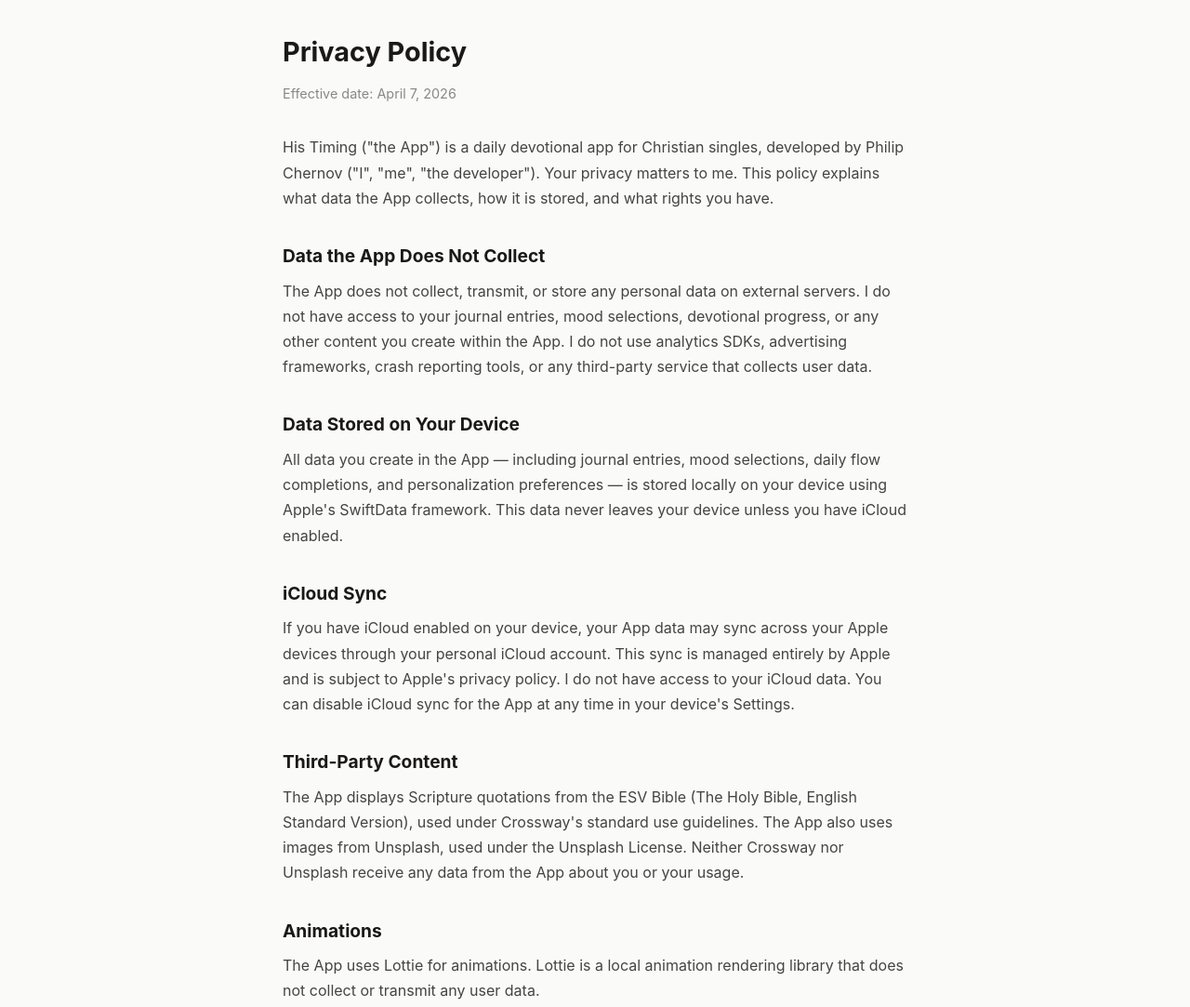
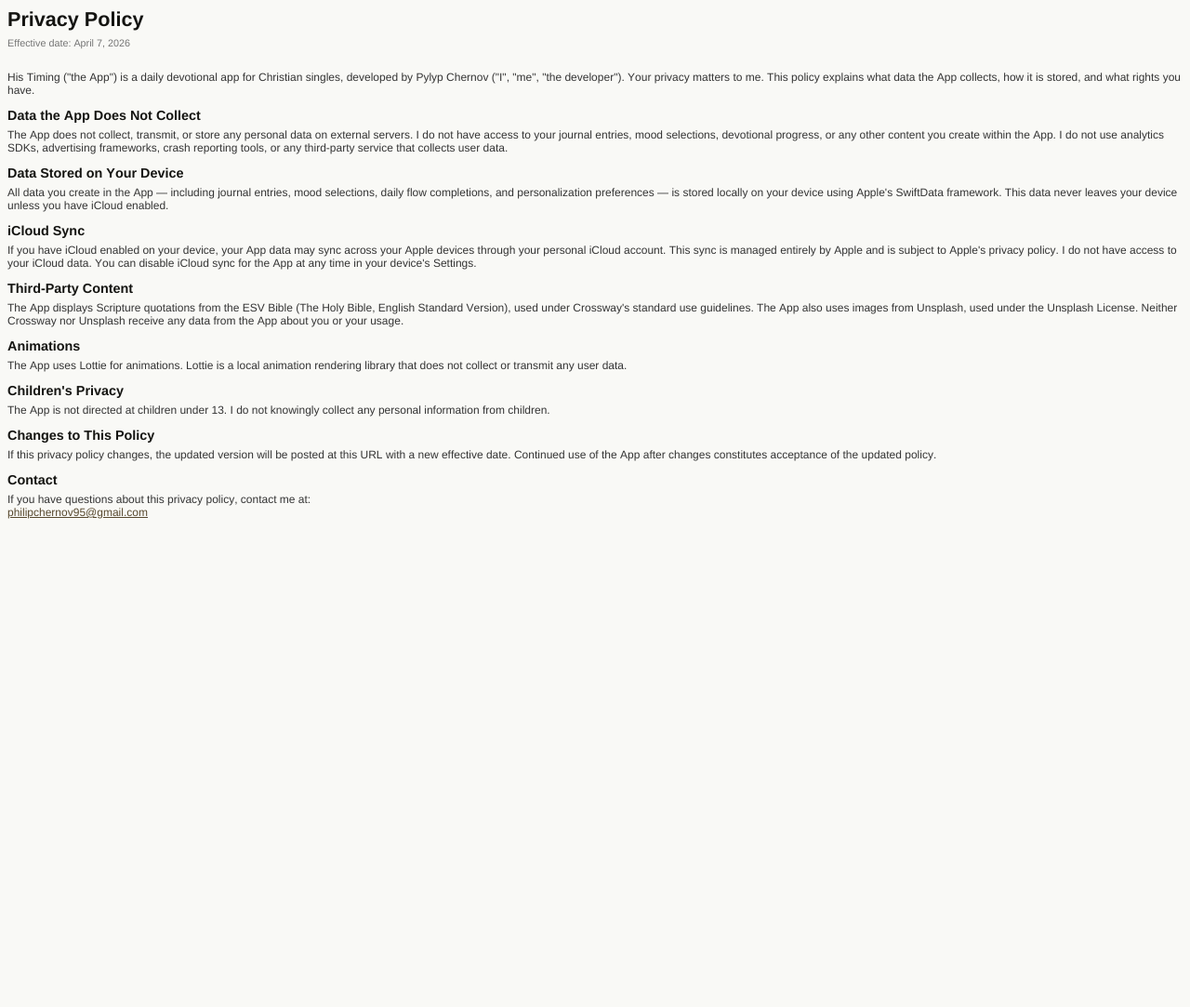
Before and after one commit to Chernov95/his-timing-privacy, a plain HTML site: page index.html in a window 1280 px wide. Shown: the top 1083 px of the page at 93% size. After the commit the page ends 800 px from the top, so only its background shows below. Drawn offline with Linux system fonts and the light colour scheme.

Commit message:
Updates my name in the file

```diff
--- a/index.html
+++ b/index.html
@@ -1,74 +1,39 @@
-<!DOCTYPE html>
-<html lang="en">
+<!DOCTYPE html PUBLIC "-//W3C//DTD HTML 4.01//EN" "http://www.w3.org/TR/html4/strict.dtd">
+<html>
 <head>
-<meta charset="UTF-8">
-<meta name="viewport" content="width=device-width, initial-scale=1.0">
-<title>His Timing — Privacy Policy</title>
-<style>
-* { margin: 0; padding: 0; box-sizing: border-box; }
-body {
-  font-family: -apple-system, BlinkMacSystemFont, 'Segoe UI', Roboto, sans-serif;
-  color: #333;
-  line-height: 1.7;
-  max-width: 720px;
-  margin: 0 auto;
-  padding: 2rem 1.5rem;
-  background: #fafaf8;
-}
-h1 {
-  font-size: 1.8rem;
-  color: #1a1915;
-  margin-bottom: 0.5rem;
-}
-h2 {
-  font-size: 1.2rem;
-  color: #1a1915;
-  margin-top: 2rem;
-  margin-bottom: 0.5rem;
-}
-p {
-  margin-bottom: 1rem;
-  color: #444;
-}
-.date {
-  font-size: 0.9rem;
-  color: #888;
-  margin-bottom: 2rem;
-}
-a { color: #6b5b3e; }
-</style>
+  <meta http-equiv="Content-Type" content="text/html; charset=utf-8">
+  <meta http-equiv="Content-Style-Type" content="text/css">
+  <title></title>
+  <meta name="Generator" content="Cocoa HTML Writer">
+  <meta name="CocoaVersion" content="2685.3">
+  <style type="text/css">
+    body {background-color: #f9f9f6}
+    p.p2 {margin: 0.0px 0.0px 24.0px 0.0px; font: 10.8px 'Helvetica Neue'; color: #757575; -webkit-text-stroke: #757575}
+    p.p3 {margin: 0.0px 0.0px 12.0px 0.0px; font: 12.0px 'Helvetica Neue'; color: #343434; -webkit-text-stroke: #343434}
+    span.s1 {font-kerning: none}
+    span.s2 {font: 12.0px 'Helvetica Neue'; text-decoration: underline ; font-kerning: none; color: #58492f; -webkit-text-stroke: 0px #58492f}
+  </style>
 </head>
 <body>
-
-<h1>Privacy Policy</h1>
-<p class="date">Effective date: April 7, 2026</p>
-
-<p>His Timing ("the App") is a daily devotional app for Christian singles, developed by Philip Chernov ("I", "me", "the developer"). Your privacy matters to me. This policy explains what data the App collects, how it is stored, and what rights you have.</p>
-
-<h2>Data the App Does Not Collect</h2>
-<p>The App does not collect, transmit, or store any personal data on external servers. I do not have access to your journal entries, mood selections, devotional progress, or any other content you create within the App. I do not use analytics SDKs, advertising frameworks, crash reporting tools, or any third-party service that collects user data.</p>
-
-<h2>Data Stored on Your Device</h2>
-<p>All data you create in the App — including journal entries, mood selections, daily flow completions, and personalization preferences — is stored locally on your device using Apple's SwiftData framework. This data never leaves your device unless you have iCloud enabled.</p>
-
-<h2>iCloud Sync</h2>
-<p>If you have iCloud enabled on your device, your App data may sync across your Apple devices through your personal iCloud account. This sync is managed entirely by Apple and is subject to Apple's privacy policy. I do not have access to your iCloud data. You can disable iCloud sync for the App at any time in your device's Settings.</p>
-
-<h2>Third-Party Content</h2>
-<p>The App displays Scripture quotations from the ESV Bible (The Holy Bible, English Standard Version), used under Crossway's standard use guidelines. The App also uses images from Unsplash, used under the Unsplash License. Neither Crossway nor Unsplash receive any data from the App about you or your usage.</p>
-
-<h2>Animations</h2>
-<p>The App uses Lottie for animations. Lottie is a local animation rendering library that does not collect or transmit any user data.</p>
-
-<h2>Children's Privacy</h2>
-<p>The App is not directed at children under 13. I do not knowingly collect any personal information from children.</p>
-
-<h2>Changes to This Policy</h2>
-<p>If this privacy policy changes, the updated version will be posted at this URL with a new effective date. Continued use of the App after changes constitutes acceptance of the updated policy.</p>
-
-<h2>Contact</h2>
-<p>If you have questions about this privacy policy, contact me at:<br>
-<a href="mailto:philipchernov95@gmail.com">philipchernov95@gmail.com</a></p>
-
+<h1 style="margin: 0.0px 0.0px 6.0px 0.0px; font: 21.6px 'Helvetica Neue'; color: #141411; -webkit-text-stroke: #141411"><span class="s1"><b>Privacy Policy</b></span></h1>
+<p class="p2"><span class="s1">Effective date: April 7, 2026</span></p>
+<p class="p3"><span class="s1">His Timing ("the App") is a daily devotional app for Christian singles, developed by Pylyp Chernov ("I", "me", "the developer"). Your privacy matters to me. This policy explains what data the App collects, how it is stored, and what rights you have.</span></p>
+<h2 style="margin: 0.0px 0.0px 6.0px 0.0px; font: 14.4px 'Helvetica Neue'; color: #141411; -webkit-text-stroke: #141411"><span class="s1"><b>Data the App Does Not Collect</b></span></h2>
+<p class="p3"><span class="s1">The App does not collect, transmit, or store any personal data on external servers. I do not have access to your journal entries, mood selections, devotional progress, or any other content you create within the App. I do not use analytics SDKs, advertising frameworks, crash reporting tools, or any third-party service that collects user data.</span></p>
+<h2 style="margin: 0.0px 0.0px 6.0px 0.0px; font: 14.4px 'Helvetica Neue'; color: #141411; -webkit-text-stroke: #141411"><span class="s1"><b>Data Stored on Your Device</b></span></h2>
+<p class="p3"><span class="s1">All data you create in the App — including journal entries, mood selections, daily flow completions, and personalization preferences — is stored locally on your device using Apple's SwiftData framework. This data never leaves your device unless you have iCloud enabled.</span></p>
+<h2 style="margin: 0.0px 0.0px 6.0px 0.0px; font: 14.4px 'Helvetica Neue'; color: #141411; -webkit-text-stroke: #141411"><span class="s1"><b>iCloud Sync</b></span></h2>
+<p class="p3"><span class="s1">If you have iCloud enabled on your device, your App data may sync across your Apple devices through your personal iCloud account. This sync is managed entirely by Apple and is subject to Apple's privacy policy. I do not have access to your iCloud data. You can disable iCloud sync for the App at any time in your device's Settings.</span></p>
+<h2 style="margin: 0.0px 0.0px 6.0px 0.0px; font: 14.4px 'Helvetica Neue'; color: #141411; -webkit-text-stroke: #141411"><span class="s1"><b>Third-Party Content</b></span></h2>
+<p class="p3"><span class="s1">The App displays Scripture quotations from the ESV Bible (The Holy Bible, English Standard Version), used under Crossway's standard use guidelines. The App also uses images from Unsplash, used under the Unsplash License. Neither Crossway nor Unsplash receive any data from the App about you or your usage.</span></p>
+<h2 style="margin: 0.0px 0.0px 6.0px 0.0px; font: 14.4px 'Helvetica Neue'; color: #141411; -webkit-text-stroke: #141411"><span class="s1"><b>Animations</b></span></h2>
+<p class="p3"><span class="s1">The App uses Lottie for animations. Lottie is a local animation rendering library that does not collect or transmit any user data.</span></p>
+<h2 style="margin: 0.0px 0.0px 6.0px 0.0px; font: 14.4px 'Helvetica Neue'; color: #141411; -webkit-text-stroke: #141411"><span class="s1"><b>Children's Privacy</b></span></h2>
+<p class="p3"><span class="s1">The App is not directed at children under 13. I do not knowingly collect any personal information from children.</span></p>
+<h2 style="margin: 0.0px 0.0px 6.0px 0.0px; font: 14.4px 'Helvetica Neue'; color: #141411; -webkit-text-stroke: #141411"><span class="s1"><b>Changes to This Policy</b></span></h2>
+<p class="p3"><span class="s1">If this privacy policy changes, the updated version will be posted at this URL with a new effective date. Continued use of the App after changes constitutes acceptance of the updated policy.</span></p>
+<h2 style="margin: 0.0px 0.0px 6.0px 0.0px; font: 14.4px 'Helvetica Neue'; color: #141411; -webkit-text-stroke: #141411"><span class="s1"><b>Contact</b></span></h2>
+<p class="p3"><span class="s1">If you have questions about this privacy policy, contact me at:<br>
+<a href="mailto:philipchernov95@gmail.com"><span class="s2">philipchernov95@gmail.com</span></a></span></p>
 </body>
 </html>
```
